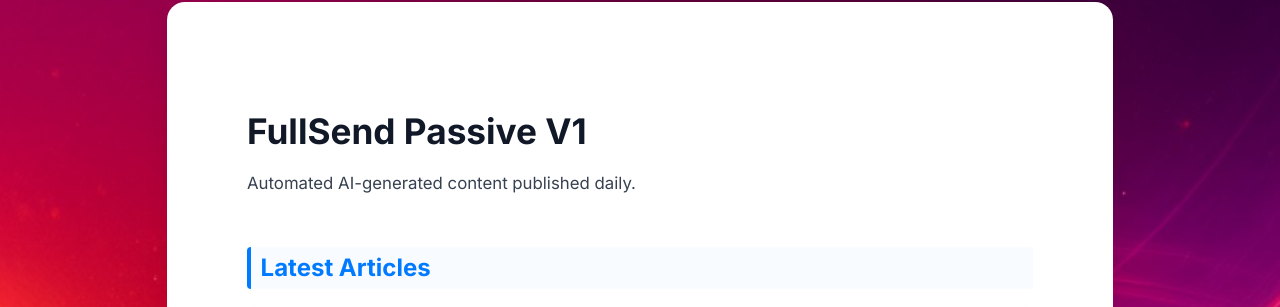
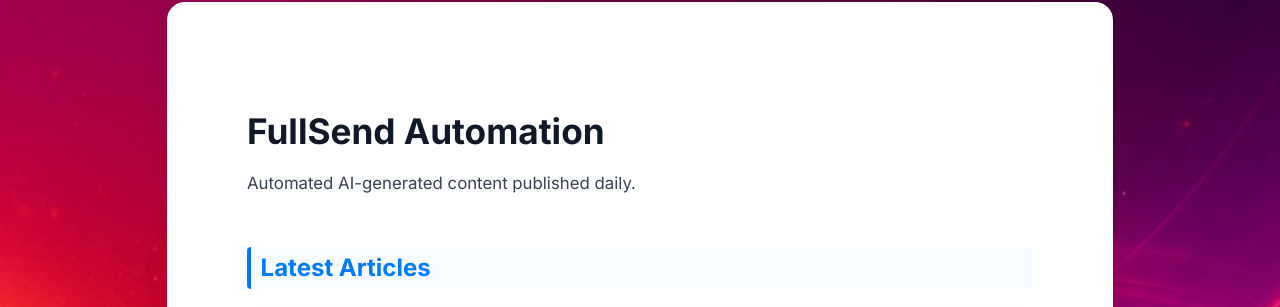
Before and after one commit to leetcawthorne/fullsend-pipeline, a Jekyll site: the page built from index.md, in a window 1280 px wide. Shown: the part 250-557 px from the top of the page. Built offline with Jekyll 4.4.1, drawn with Linux system fonts in a browser that asks for light colours; grey boxes are pictures that could not be loaded.

Commit message:
Update _config.yml

```diff
--- a/_config.yml
+++ b/_config.yml
@@ -2,7 +2,7 @@
 # Full Send Pipeline - Branded GitHub Pages Config (Merged)
 # =====================================================
 
-title: "FullSend Passive V1"
+title: "FullSend Automation"
 description: "Automated AI-generated content published daily."
 theme: null
 
```
